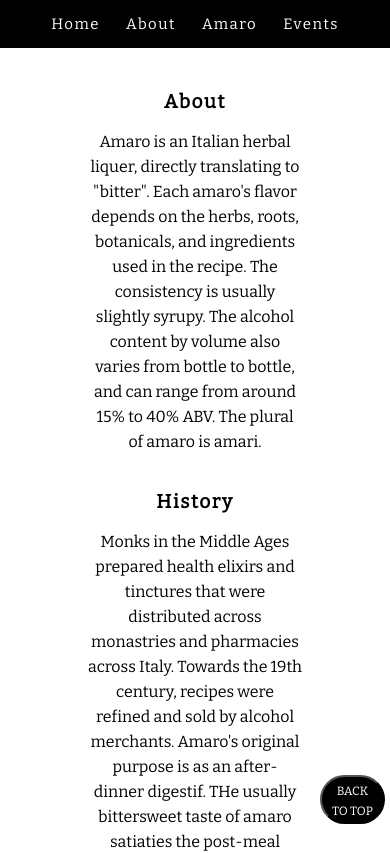
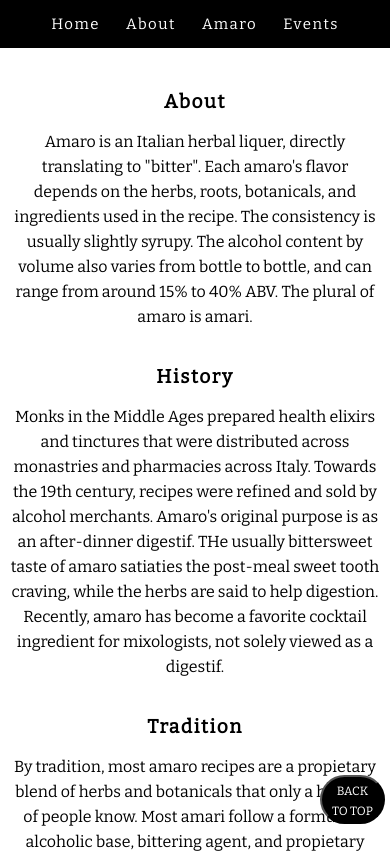
Before and after one commit to marykang09/amaro, a React (Create React App) app: page /about in a window 390 px wide. Shown: the top 853 px of the page. Built offline with nearby package versions, Linux system fonts and the light colour scheme.

Commit message:
mobile fixes

```diff
--- a/src/App.css
+++ b/src/App.css
@@ -173,6 +173,12 @@ ul#nav li a.current {
   text-align: center;
 
 }
+
+@media only screen and (max-width:620px) {
+  #about {
+    width: 95%;
+  }
+}
 /* ------------------------------------------------------------------ */
 /*  Amaro Styles
 /* ------------------------------------------------------------------ */
@@ -210,6 +216,12 @@ ul#nav li a.current {
   margin-right: auto;
   width: 50%;
   border-bottom: 1px solid #E8E8E8;
+}
+
+@media only screen and (max-width:620px) {
+  #amaro-container .banner-text p {
+    width: 100%;
+  }
 }
 
 #amaro {
@@ -449,11 +461,14 @@ blockquote p::after {
   }
   #nickandmal .infoLabel {
     width: 100%;
+    padding-top: 30px;
   }
   #nickandmal .tastingSection {
     padding-left: 0;
     padding-right: 0;
   }
+
+
 }
 
 /* ------------------------------------------------------------------ */
--- a/src/Components/NickandMal.js
+++ b/src/Components/NickandMal.js
@@ -47,6 +47,9 @@ class NickandMal extends Component {
                     </div>
                 </div>
 
+                <br></br>
+                <hr></hr>
+
                 <button id="scroll" onClick={scrollToTop}> BACK TO TOP </button>
             </section>
         )
```
